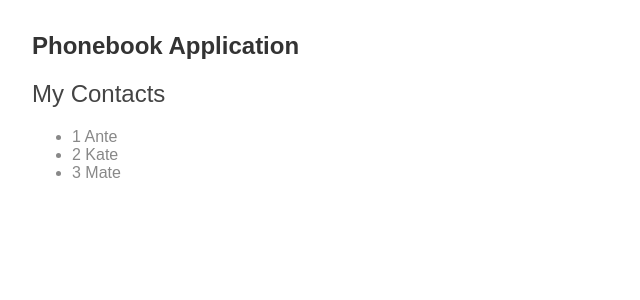
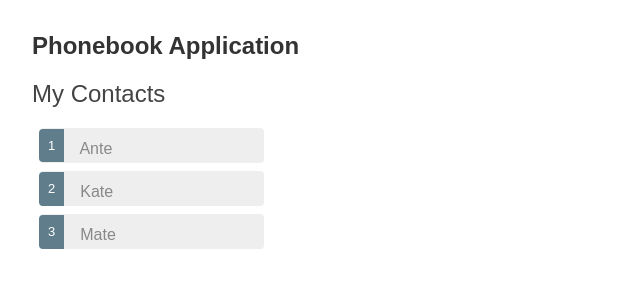
Before and after one commit to rmestrov/PhonebookApplication, an Angular app: page / in a window 1280 px wide. Shown: the top 300 px of the page, without its empty margins (0-640 px from the left). Built offline with nearby package versions, Linux system fonts and the light colour scheme.

Commit message:
Added contact css

```diff
--- a/src/app/contacts/contacts.component.css
+++ b/src/app/contacts/contacts.component.css
@@ -0,0 +1,47 @@
+.selected {
+  background-color: #CFD8DC !important;
+  color: white;
+}
+.contacts {
+  margin: 0 0 2em 0;
+  list-style-type: none;
+  padding: 0;
+  width: 15em;
+}
+.contacts li {
+  cursor: pointer;
+  position: relative;
+  left: 0;
+  background-color: #EEE;
+  margin: .5em;
+  padding: .3em 0;
+  height: 1.6em;
+  border-radius: 4px;
+}
+.contacts li.selected:hover {
+  background-color: #BBD8DC !important;
+  color: white;
+}
+.contacts li:hover {
+  color: #607D8B;
+  background-color: #DDD;
+  left: .1em;
+}
+.contacts .text {
+  position: relative;
+  top: -3px;
+}
+.contacts .badge {
+  display: inline-block;
+  font-size: small;
+  color: white;
+  padding: 0.8em 0.7em 0 0.7em;
+  background-color: #607D8B;
+  line-height: 1em;
+  position: relative;
+  left: -1px;
+  top: -4px;
+  height: 1.8em;
+  margin-right: .8em;
+  border-radius: 4px 0 0 4px;
+}
--- a/src/app/contacts/contacts.component.html
+++ b/src/app/contacts/contacts.component.html
@@ -1,6 +1,8 @@
 <h2>My Contacts</h2>
 <ul class="contacts">
-  <li *ngFor="let contact of contacts" (click)="onSelect(contact)">
+  <li *ngFor="let contact of contacts"
+  [class.selected]="contact === selectedContact"
+  (click)="onSelect(contact)">
     <span class="badge">{{contact.id}}</span> {{contact.name}}
   </li>
 </ul>
--- a/src/app/contacts/contacts.component.ts
+++ b/src/app/contacts/contacts.component.ts
@@ -9,15 +9,17 @@
 })
 export class ContactsComponent implements OnInit {
 
+   contacts = CONTACTS;
+
+   selectedContact: Contact;
+
   constructor() { }
 
   ngOnInit() {
   }
-  selectedContact: Contact;
 
   onSelect(contact: Contact): void {
     this.selectedContact = contact;
   }
 
-  contacts = CONTACTS;
 }
```
